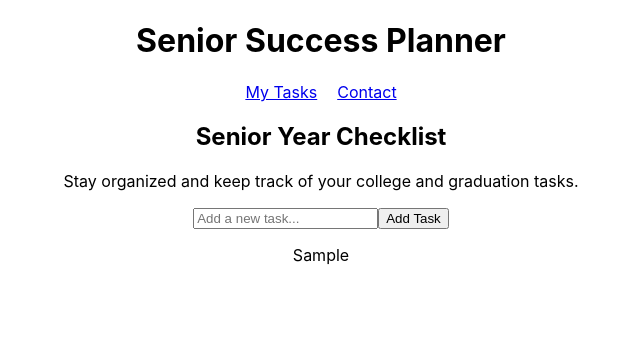
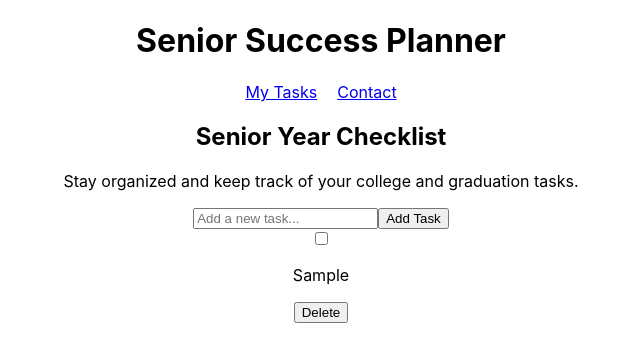
Before and after one commit to Aprolyx/senior-success-planner, a React (Create React App) app: page / in a window 1280 px wide. Both pictures are taken after typing "Sample" into the empty fields and a click on the button "Add Task". Shown: the top 362 px of the page, without its empty margins (319-959 px from the left). Built offline with nearby package versions, Linux system fonts and the light colour scheme.

Commit message:
Add task completion and delete features

```diff
--- a/src/App.js
+++ b/src/App.js
@@ -23,6 +23,29 @@ function App() {
     ]);
 
     setNewTask('');
+  }
+
+  function toggleTask(id) {
+    setTasks(
+      tasks.map(function(task) {
+        if (task.id === id) {
+          return {
+            ...task,
+            completed: !task.completed
+          };
+        }
+
+        return task;
+      })
+    );
+  }
+
+  function deleteTask(id) {
+  setTasks(
+    tasks.filter(function(task) {
+      return task.id !== id;
+    })
+  );
 }
 
   return (
@@ -65,7 +88,16 @@ function App() {
           {tasks.map(function(task) {
             return (
               <div key={task.id}>
+                <input
+                  type="checkbox"
+                  checked={task.completed}
+                  onChange={() => toggleTask(task.id)}
+                />
+
                 <p>{task.text}</p>
+                <button onClick={() => deleteTask(task.id)}>
+                  Delete
+</button>
               </div>
             );
           })}
```
Lines whose indentation alone changed are shown as unchanged.
